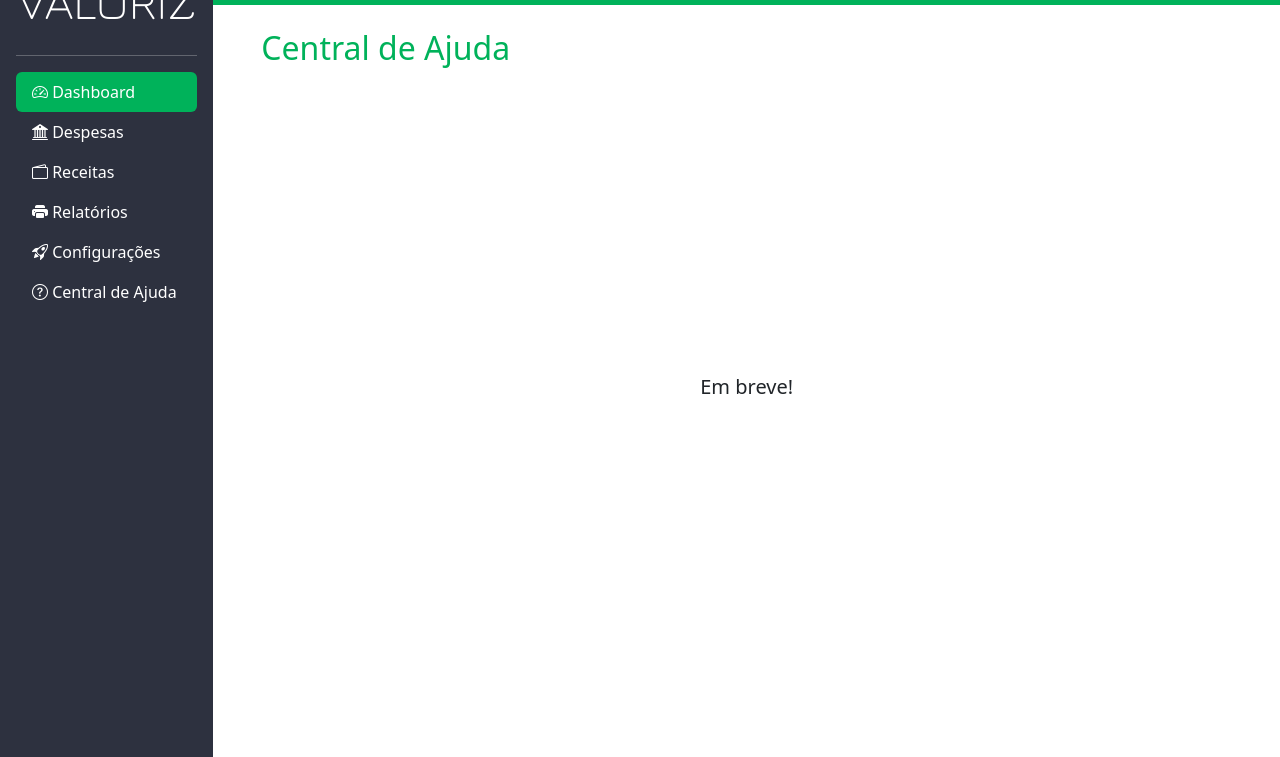
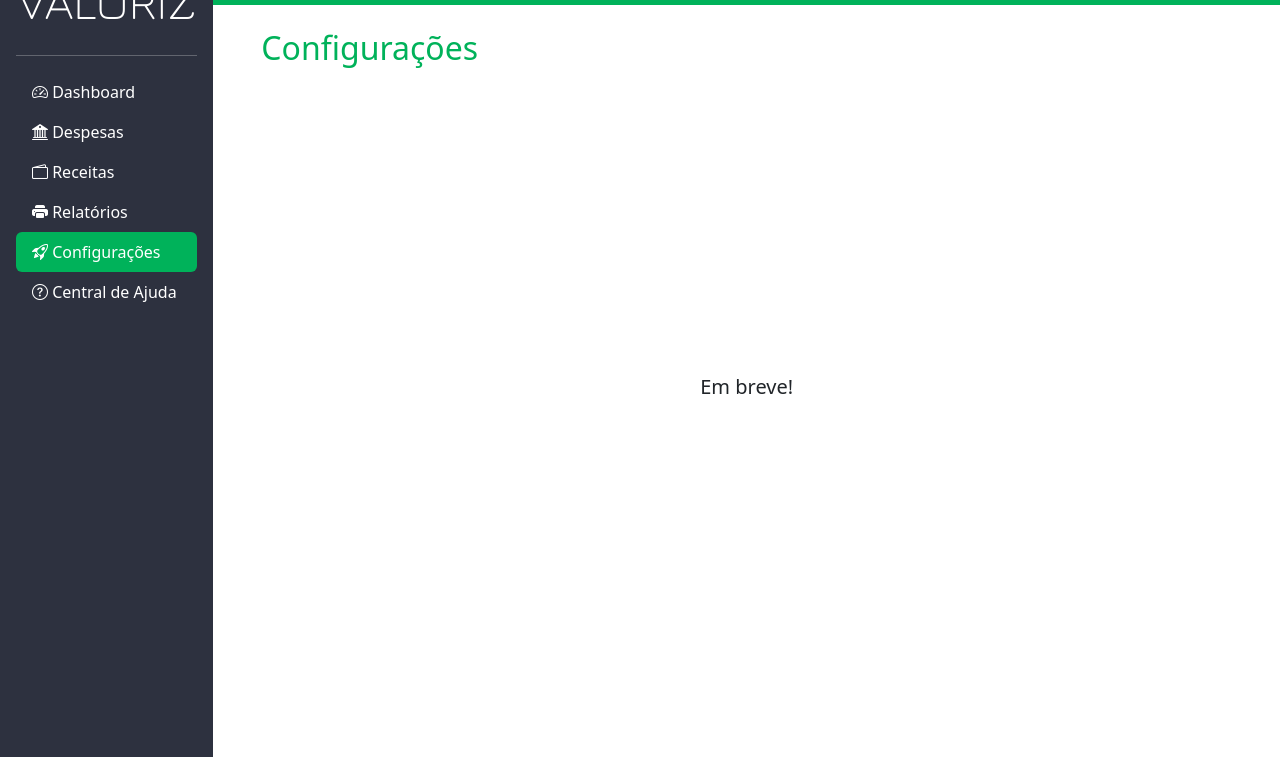
Before and after one commit to danilobossanova/fintech, a plain HTML site: page paginas/configuracoes.html in a window 1280 px wide. Shown: the part 43-800 px from the top of the page. Drawn offline with nearby package versions, Linux system fonts and the light colour scheme.

Commit message:
Iniciando com estrutura da pagina de configuraçoes e ajuste do link active na pagina ajuda

```diff
--- a/paginas/ajuda.html
+++ b/paginas/configuracoes.html
@@ -10,7 +10,7 @@
     <link rel="stylesheet" href="/assets/css/bootstrap.css">
     <link rel="stylesheet" href="https://cdn.jsdelivr.net/npm/bootstrap-icons@1.10.5/font/bootstrap-icons.css">
     <link rel="stylesheet" href="/assets/css/dashboard.css">
-    <title>Dashboard</title>
+    <title>Configurações</title>
 </head>
 
 <body>
@@ -25,7 +25,7 @@
                         <hr>
                         <ul class="nav nav-pills flex-column mb-auto">
                             <li class="nav-item">
-                                <a href="dashboard" class="nav-link active" aria-current="page">
+                                <a href="dashboard" class="nav-link text-white" aria-current="page">
                                     <i class="bi bi-speedometer2" width="16" height="16">
                                         <use xlink:href="#home" />
                                     </i>
@@ -59,7 +59,7 @@
                             </li>
 
                             <li>
-                                <a href="configuracoes.html" class="nav-link text-white">
+                                <a href="configuracoes.html" class="nav-link active">
                                     <i class="bi bi-rocket-takeoff" width="16" height="16">
                                         <use xlink:href="#people-circle" />
                                     </i>
@@ -143,7 +143,7 @@
                 </div> <!-- Fim do Cabecalho -->
 
                 <div class="content">
-                    <h2 class="ms-5 mt-4 text-primary">Central de Ajuda</h2>
+                    <h2 class="ms-5 mt-4 text-primary">Configurações</h2>
                     <!-- Conteúdo da Central de Ajuda -->
                     <div class="row justify-content-center align-items-center" style="min-height: 80vh;">
                         <p class="lead text-center">Em breve!</p>
```
